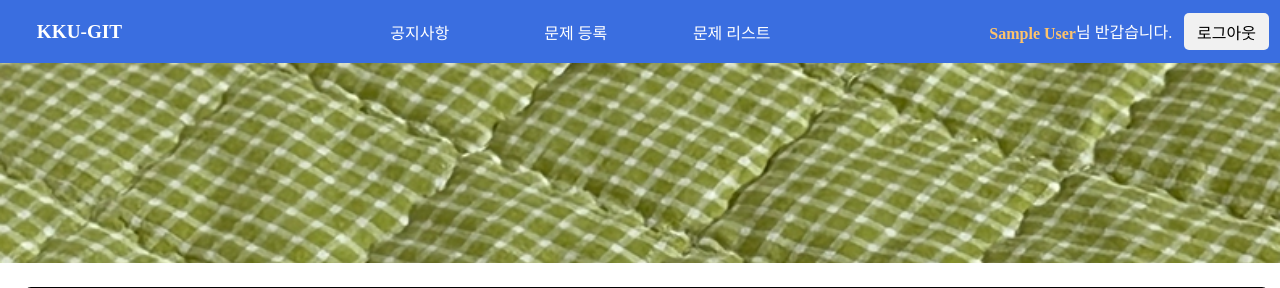
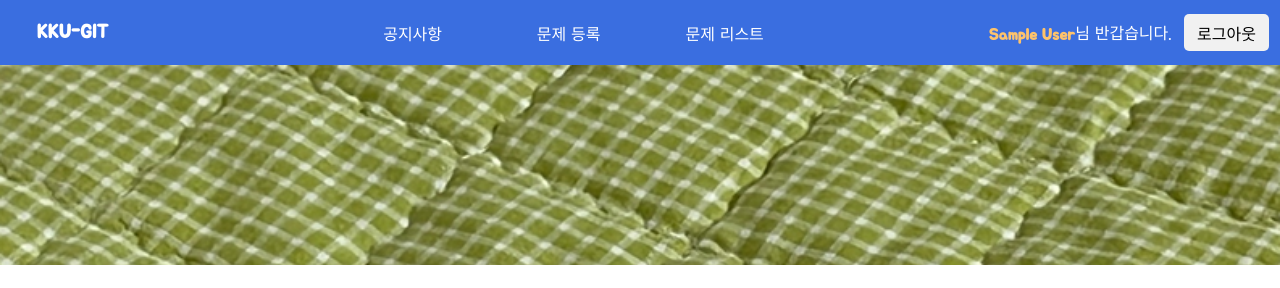
Before and after one commit to JeongHunsss/KKU-GIT, a PHP site: page /main/main.php in a window 1280 px wide. Shown: the top 288 px of the page. Run offline with PHP 8.4, Linux system fonts and the light colour scheme; the visitor is signed in with stand-in values (Sample User, id 1); data that the repository does not hold is empty.

Commit message:
탑바 폰트 수정

```diff
--- a/bars/css/top_bar.css
+++ b/bars/css/top_bar.css
@@ -22,6 +22,7 @@
 .logo h2 {
   margin-right: 0.5rem;
   font-size: 1.2rem;
+  font-family: 'Jua', sans-serif;
 }
 
 .logo:not(:last-child),
@@ -46,21 +47,25 @@
   color: white;
   text-decoration: none;
   text-align: center;
+  font-family: 'Jua', sans-serif;
 }
 
 
 .user-info {
   text-align: right;
   color: white;
+  font-family: 'Jua', sans-serif;
 }
 
 .strong-name {
   color: rgb(253, 195, 108);
+  font-family: 'Jua', sans-serif;
 }
 
 .user-info a {
   margin-left: 0.5rem;
   text-decoration: none;
+  font-family: 'Jua', sans-serif;
 }
 
 .logout-btn {
--- a/bars/top_bar.php
+++ b/bars/top_bar.php
@@ -2,6 +2,7 @@
 <html>
 <head>
     <meta charset="UTF-8">
+    <link href="https://fonts.googleapis.com/css2?family=Jua&display=swap" rel="stylesheet">
     <link rel="stylesheet" type="text/css" href="./css/top_bar.css">
     <title>topbar</title>
 </head>
```
